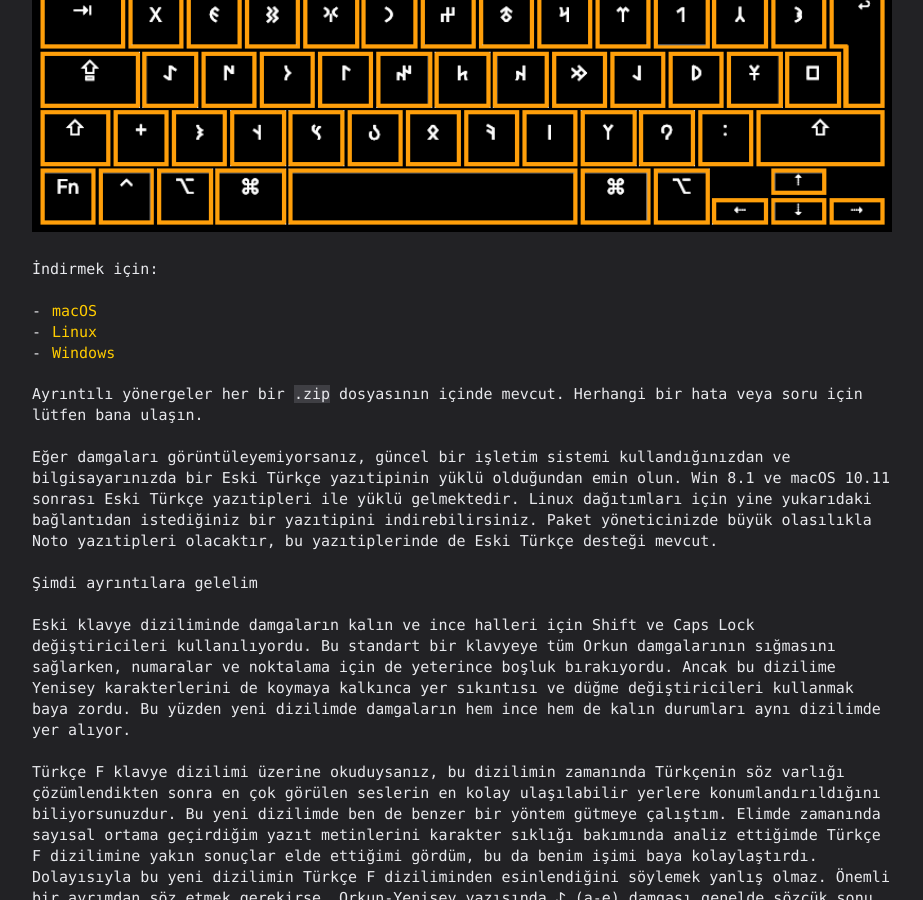
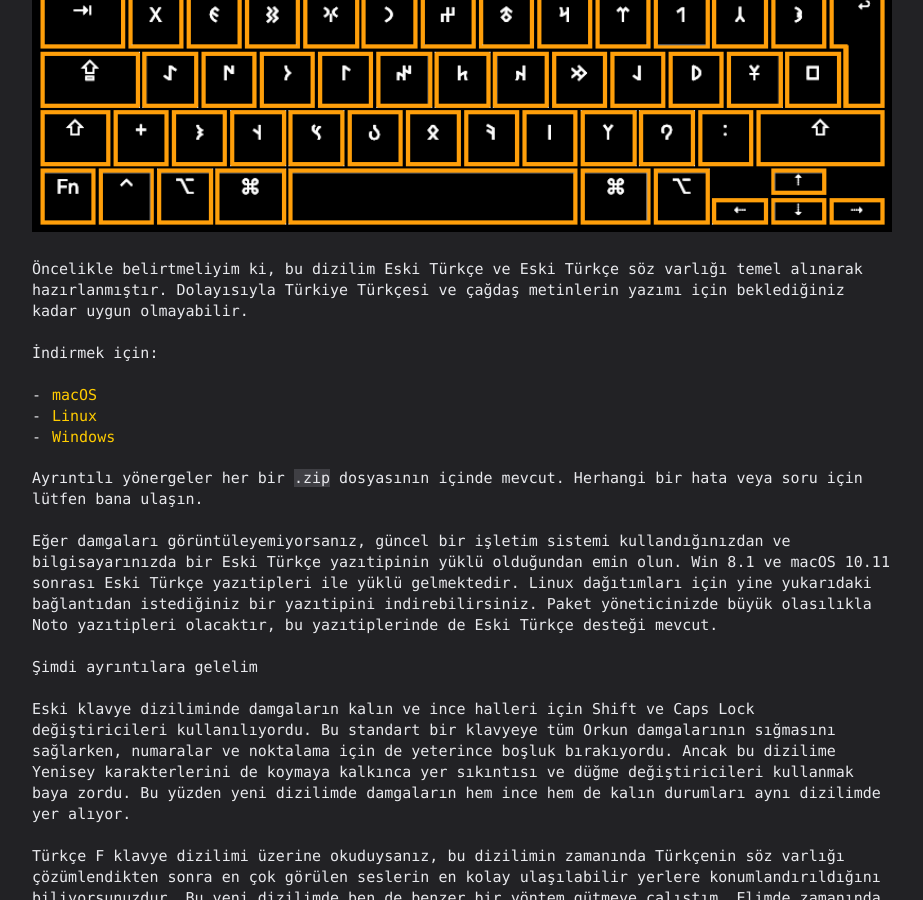
Before and after one commit to bitigchi/bitigchi.github.io, a Jekyll site: the page built from _posts/2019-11-02-yeniETklavye.md, in a window 1280 px wide and 900 px high, scrolled down 729 px. Shown: the whole window, without its empty margins (178-1101 px from the left). Built offline with Jekyll 4.4.1, drawn with Linux system fonts in a browser that asks for light colours.

Commit message:
update post

```diff
--- a/_posts/2019-11-02-yeniETklavye.md
+++ b/_posts/2019-11-02-yeniETklavye.md
@@ -12,6 +12,8 @@ Bu heyecanla bendeniz hemen Linux, macOS ve Windows için birer klavye düzeni h
 Orkun damgalarının bulunduğu Unicode kod alanında toplam 73 damga bulunuyor. Damgalar Unicode'a eklenirken yalnızca Orhun vadisi yazıtları değil, Yenisey vadisinde bulunan yazıtlardaki damgalar da bu ölçüne eklendi. Yenisey bölgesindeki yazıtlar genelde tarih olarak Orhun vadisindeki yazıtlardan daha önceye dayanıyor, damgaların evrimi ve coğrafyanın değişik olmasından dolayı aynı sesi veren damgaların mevcut olan iki biçimi de Unicode'a eklenmiş. Bu damgaların kolay bir şekilde yazılamaması beni rahatsız ediyordu ve bu nedenle yeni bir klavye düzeni yapmaya karar verdim. Aşağıda detaylarını göreceğiniz klavye düzeninde sayısal olarak ölçünlenmiş bütün 73 damgayı da yazmak olanaklı.
 
 ![Görsel 1: Dizilimin genel görünümü](/assets/images/nov2019/layout.png)
+
+Öncelikle belirtmeliyim ki, bu dizilim Eski Türkçe ve Eski Türkçe söz varlığı temel alınarak hazırlanmıştır. Dolayısıyla Türkiye Türkçesi ve çağdaş metinlerin yazımı için beklediğiniz kadar uygun olmayabilir.
 
 İndirmek için:
 * [macOS](/oldTurkic/mac_old_turkic.zip)
```
